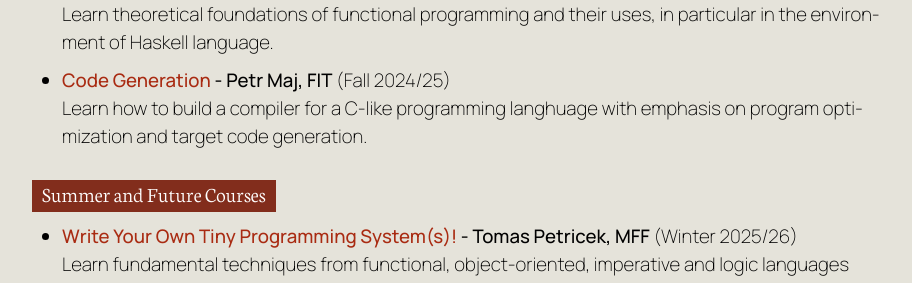
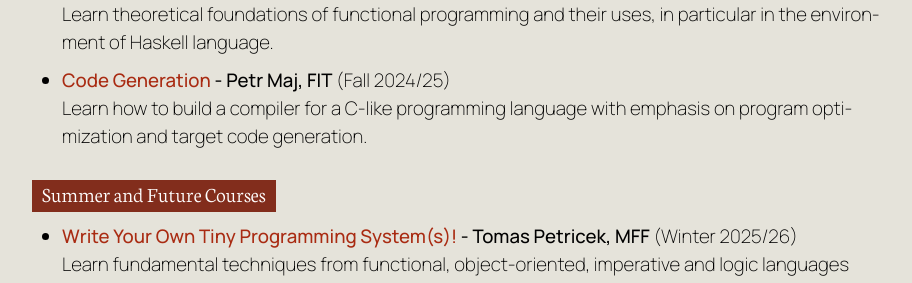
Before and after one commit to prgprg-org/prgprg-org.github.io, a Jekyll site: the page built from index.html, in a window 1280 px wide and 900 px high, scrolled down 2213 px. Shown: the part 165-448 px from the top of the window, without its empty margins (32-944 px from the left). Built offline with Jekyll 4.4.1, drawn with Linux system fonts in a browser that asks for light colours.

Commit message:
Fix typo in Petr Maj's course

```diff
--- a/_data/courses.yml
+++ b/_data/courses.yml
@@ -68,6 +68,6 @@
   schedule: Fall 2024/25
   lecturer: Petr Maj, FIT
   link: https://bilakniha.cvut.cz/cs/predmet6114906.html
-  label: Learn how to build a compiler for a C-like programming langhuage with emphasis on program optimization and target code generation.
+  label: Learn how to build a compiler for a C-like programming language with emphasis on program optimization and target code generation.
   language: English/Czech
   current: yes
```
